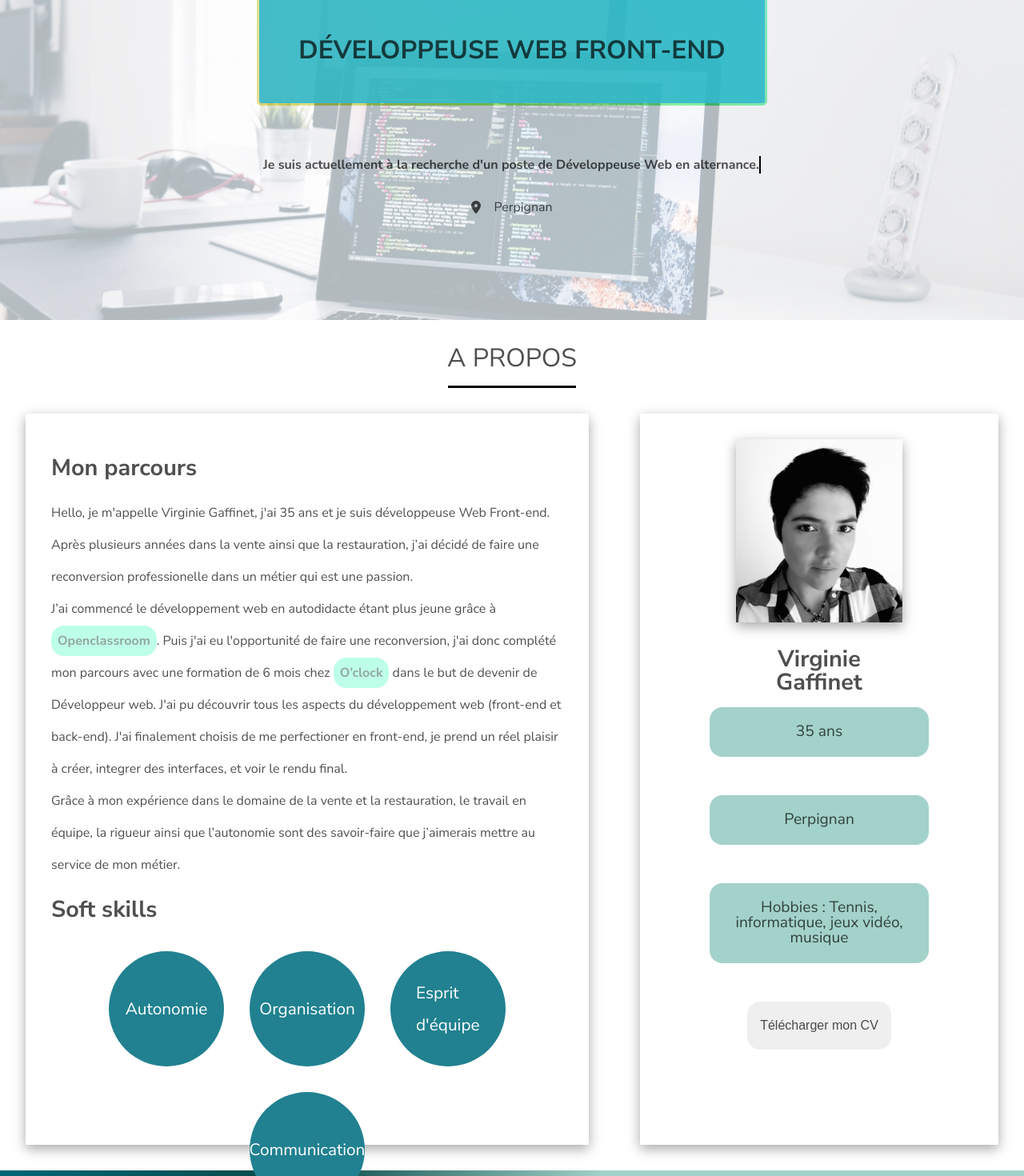
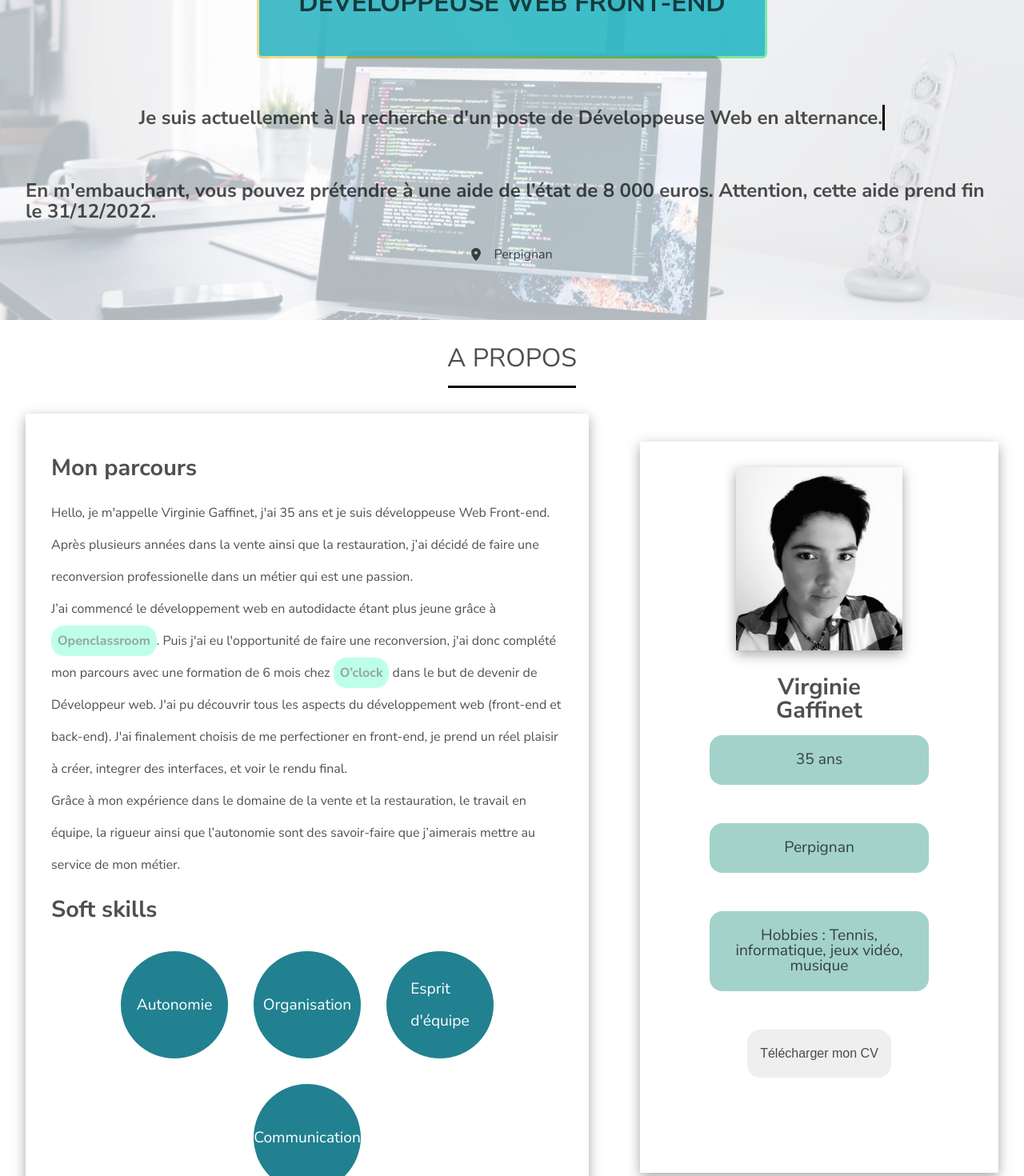
Before and after one commit to VirginieGaffinet/VirginieGaffinet.github.io, a React (Create React App) app: page / in a window 1280 px wide. Shown: the part 200-1670 px from the top of the page at 80% size. Built offline with nearby package versions, Linux system fonts and the light colour scheme.

Commit message:
fixed some css and some text added

```diff
--- a/src/components/About/About.css
+++ b/src/components/About/About.css
@@ -153,8 +153,8 @@
   }
 
   .soft-skill {
-    width: 60px;
-    height: 60px;
+    width: 50px;
+    height: 50px;
     font-size: var(--fontSize);
   }
 
@@ -196,13 +196,13 @@
   .first-part-about-container {
     width: 50%;
     margin-right: calc(var(--gap));
-    height: 850px;
+    height: 920px;
   }
 
   .soft-skill {
-    width: 80px;
-    height: 80px;
-    font-size: calc(var(--fontSize)*1.3);
+    width: 70px;
+    height: 70px;
+    font-size: calc(var(--fontSize)*1.2);
   }
 
   .main-about {
--- a/src/components/Welcome/Welcome.css
+++ b/src/components/Welcome/Welcome.css
@@ -75,9 +75,11 @@
 .welcome-typing {
   margin: calc(var(--gap));
   line-height: calc(var(--gap)/1.2);
+  word-wrap: break-word;
   /* text-align: justify; */
   /* letter-spacing: .15em; */
-  font-weight: var(--bold)
+  font-weight: var(--bold);
+  font-size: calc(var(--fontSize)*1.2);
 }
 
 .welcome-typing--animation {
@@ -123,7 +125,7 @@
   }
 
   .welcome-typing {
-    white-space: nowrap; /* Keeps the content on a single line */
+    font-size: calc(var(--fontSize)*1.5);
   }
 }
 
--- a/src/components/Welcome/Welcome.js
+++ b/src/components/Welcome/Welcome.js
@@ -9,6 +9,7 @@ function Welcome() {
     <div className='welcome-container' id='accueil'>
        <h2 className='welcome-title'>Développeuse Web Front-end</h2>
        <p className='welcome-typing'>Je suis actuellement à la recherche d'un poste de Développeuse Web en <span className='welcome-typing--animation'>alternance.</span></p>
+       <p className='welcome-typing'>En m'embauchant, vous pouvez prétendre à une aide de l’état de 8 000 euros. Attention, cette aide prend fin le 31/12/2022. </p>
        <div className='welcome-location-container'>
         <FontAwesomeIcon icon={faLocationDot} />
         <a href='https://www.google.fr/maps/place/Perpignan/@42.6990876,2.869492,13z/data=!3m1!4b1!4m5!3m4!1s0x12b06e4e80fd88fd:0x1c83306520f2dd4f!8m2!3d42.6886591!4d2.8948332' target="_blank" className='city-name' rel="noreferrer">Perpignan</a>
```
Also changed, not shown: 1 other file (tests, documents, lock files or other folders).
